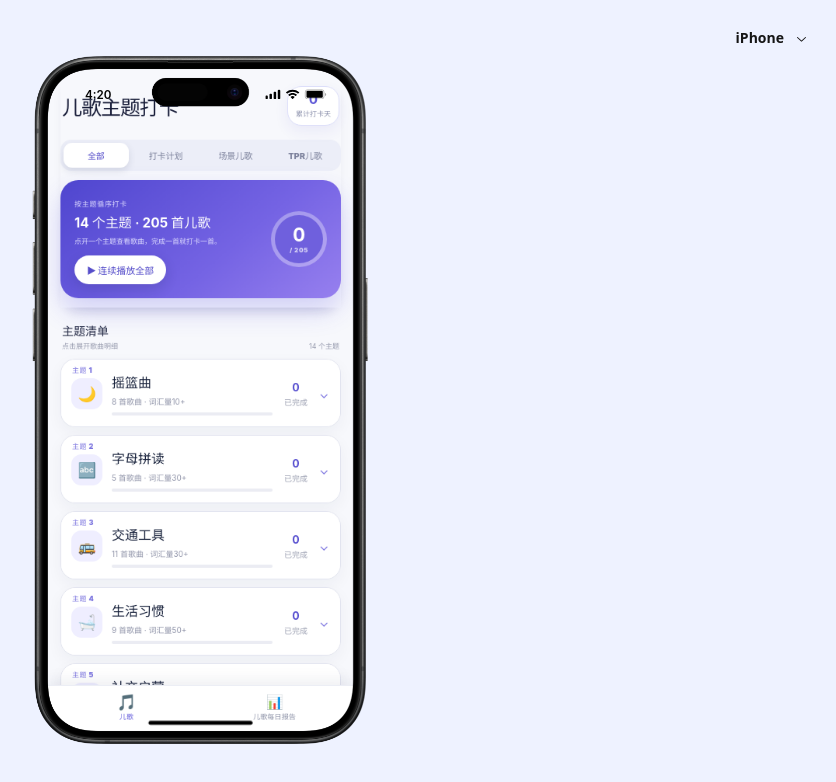
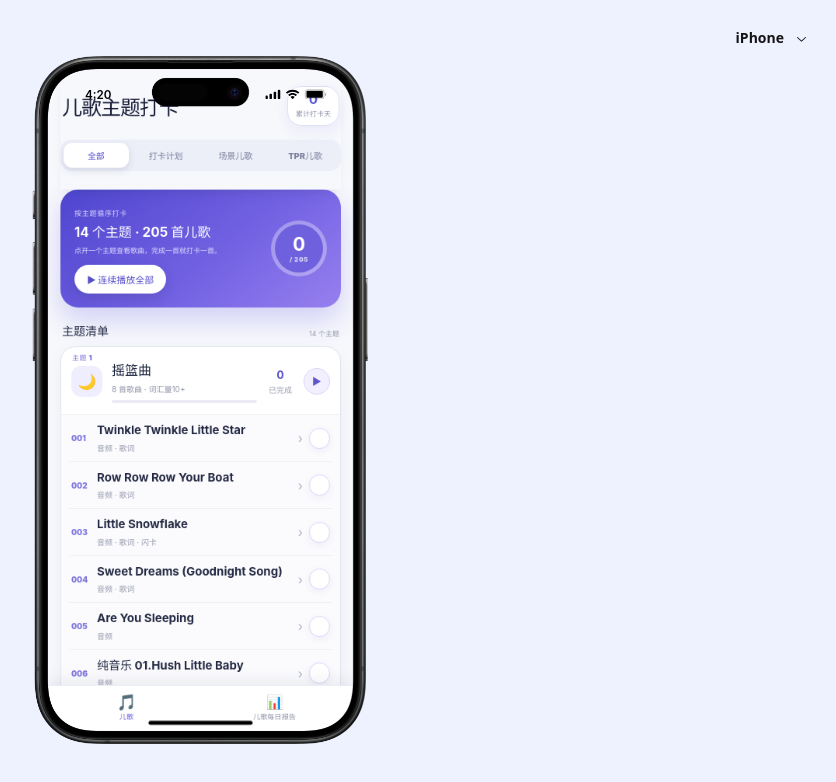
Before and after one commit to jingjie0209/sss-rhyme-checkin, a React (Vite) app: page / in a window 1280 px wide. Shown: the top 782 px of the page, without its empty margins (440-1276 px from the left). Built offline with nearby package versions, Linux system fonts and the light colour scheme.

Commit message:
feat: flat theme list, per-theme play-all, non-sticky hero, report polish

```diff
--- a/src/Prototype.tsx
+++ b/src/Prototype.tsx
@@ -318,6 +318,7 @@ function PlanLibraryView({ flow, subTabs }: { flow: FlowControls; subTabs?: Reac
       <div className="resource-sticky-top">
         <AppHeader />
         {subTabs}
+      </div>
         <section className="theme-hero">
           <div>
             <span>50 周打卡计划</span>
@@ -327,7 +328,6 @@ function PlanLibraryView({ flow, subTabs }: { flow: FlowControls; subTabs?: Reac
           <div className="hero-progress" style={{ "--progress": totalPercent } as CSSProperties}><b>{done}</b><span>/ {totalSongs}</span></div>
         </section>
         <PlayAllButton player={player} />
-      </div>
       <div className="section-heading"><div><b>周计划</b><span>点击周展开歌曲</span></div><small>{weeks.length} 周</small></div>
       <section className="theme-accordion-list">
         {weeks.map((week) => {
@@ -409,6 +409,7 @@ function SceneLibraryView({ flow, subTabs }: { flow: FlowControls; subTabs?: Rea
       <div className="resource-sticky-top">
         <AppHeader />
         {subTabs}
+      </div>
         <section className="theme-hero">
           <div>
             <span>场景儿歌 · 一整天</span>
@@ -418,7 +419,6 @@ function SceneLibraryView({ flow, subTabs }: { flow: FlowControls; subTabs?: Rea
           </div>
           <div className="hero-progress" style={{ "--progress": totalPercent } as CSSProperties}><b>{done}</b><span>/ {total}</span></div>
         </section>
-      </div>
       <div className="section-heading"><div><b>场景清单</b></div><small>{groups.length} 个场景</small></div>
       <section className="theme-accordion-list">
         {groups.map((group, index) => {
@@ -495,6 +495,7 @@ function TprLibraryView({ flow, subTabs }: { flow: FlowControls; subTabs?: React
       <div className="resource-sticky-top">
         <AppHeader />
         {subTabs}
+      </div>
         <section className="theme-hero tpr-hero">
           <div>
             <strong>TPR {songs.length} 首儿歌</strong>
@@ -503,7 +504,6 @@ function TprLibraryView({ flow, subTabs }: { flow: FlowControls; subTabs?: React
           </div>
           <div className="hero-progress" style={{ "--progress": totalPercent } as CSSProperties}><b>{done}</b><span>/ {songs.length}</span></div>
         </section>
-      </div>
       <div className="section-heading"><div><b>TPR 歌单</b><span>点击歌曲进入详情</span></div><small>{songs.length} 首歌曲</small></div>
       <section className="tpr-song-list">
         {songs.map((song, index) => {
@@ -528,11 +528,30 @@ function TprLibraryView({ flow, subTabs }: { flow: FlowControls; subTabs?: React
 
 function ThemeLibraryView({ flow, subTabs }: { flow: FlowControls; subTabs?: ReactNode }) {
   const { checked } = useCheckins();
-  const [expandedTheme, setExpandedTheme] = useState<string | null>(null);
-
   const themes = RESOURCE_DATA.themes;
   const flatTracks: PlayAllTrack[] = themes.flatMap(t => t.songs.map(s => ({ id: s.id, title: s.title })));
   const player = usePlayAll(flatTracks, LOCAL_AUDIO);
+  const [playingTheme, setPlayingTheme] = useState<string | null>(null);
+
+  useEffect(() => {
+    return audioManagerSubscribe((info) => {
+      if (!info.playing && info.index < 0) setPlayingTheme(null);
+    });
+  }, []);
+
+  const toggleThemePlay = (theme: ThemeGroup) => {
+    if (playingTheme === theme.id) {
+      audioManagerStop();
+      setPlayingTheme(null);
+      return;
+    }
+    const tracks = theme.songs
+      .filter((song) => LOCAL_AUDIO[song.id])
+      .map((song) => ({ songId: song.id, src: LOCAL_AUDIO[song.id], title: songDisplayName(song.title), source: `主题 ${theme.number} · ${theme.name}` }));
+    if (!tracks.length) return;
+    audioManagerSetPlaylist(tracks, 0, true);
+    setPlayingTheme(theme.id);
+  };
 
   const openSong = (song: ResourceSong, theme: ThemeGroup) => {
     const songWithTheme: SongWithTheme = { ...song, themeId: theme.id, themeName: theme.name, themeLabel: theme.label };
@@ -545,6 +564,7 @@ function ThemeLibraryView({ flow, subTabs }: { flow: FlowControls; subTabs?: Rea
       <div className="resource-sticky-top">
         <AppHeader />
         {subTabs}
+      </div>
       <section className="theme-hero">
         <div>
           <span>按主题循序打卡</span>
@@ -554,16 +574,14 @@ function ThemeLibraryView({ flow, subTabs }: { flow: FlowControls; subTabs?: Rea
         </div>
         <div className="hero-progress" style={{ "--progress": totalPercent } as CSSProperties}><b>{checked.size}</b><span>/ {RESOURCE_DATA.stats.songs}</span></div>
       </section>
-      </div>
-      <div className="section-heading"><div><b>主题清单</b><span>点击展开歌曲明细</span></div><small>{themes.length} 个主题</small></div>
-      <section className="theme-accordion-list">
+      <div className="section-heading"><div><b>主题清单</b></div><small>{themes.length} 个主题</small></div>
+      <section className="theme-flat-list">
         {themes.map((theme, index) => {
-          const isOpen = expandedTheme === theme.id;
           const completed = theme.songs.filter((song) => checked.has(song.id)).length;
-          const percent = theme.songCount ? Math.round((RESOURCE_DATA.themes.find((item) => item.id === theme.id)?.songs.filter((song) => checked.has(song.id)).length || 0) / theme.songCount * 100) : 0;
+          const percent = theme.songCount ? Math.round(completed / theme.songCount * 100) : 0;
           return (
-            <article className={`theme-accordion ${isOpen ? "open" : ""}`} key={theme.id}>
-              <button className="theme-accordion-head" onClick={() => setExpandedTheme(isOpen ? null : theme.id)} type="button" aria-expanded={isOpen}>
+            <article className="theme-flat-group" key={theme.id}>
+              <div className="theme-flat-head">
                 <span className="theme-order">主题 {theme.number}</span>
                 <span className="theme-symbol">{themeEmoji[index]}</span>
                 <span className="theme-title-block">
@@ -572,14 +590,19 @@ function ThemeLibraryView({ flow, subTabs }: { flow: FlowControls; subTabs?: Rea
                   <i><em style={{ width: `${percent}%` }} /></i>
                 </span>
                 <span className="theme-complete"><b>{completed}</b><small>已完成</small></span>
-                <span className="theme-chevron">⌄</span>
+                <button
+                  className={`theme-play-all ${playingTheme === theme.id ? "on" : ""}`}
+                  onClick={() => toggleThemePlay(theme)}
+                  type="button"
+                  aria-label={`${playingTheme === theme.id ? "停止播放" : "播放"}主题${theme.number}${theme.name}全部歌曲`}
+                >
+                  {playingTheme === theme.id ? "⏹" : "▶"}
                 </button>
-              {isOpen ? (
+              </div>
               <div className="theme-song-list">
                 {theme.songs.map((song) => <ThemeSongRow key={song.id} song={song} theme={theme} onOpen={() => openSong(song, theme)} />)}
                 {theme.songs.length === 0 ? <p className="empty-result">该主题下没有匹配歌曲</p> : null}
               </div>
-              ) : null}
             </article>
           );
         })}
@@ -587,7 +610,6 @@ function ThemeLibraryView({ flow, subTabs }: { flow: FlowControls; subTabs?: Rea
     </>
   );
 }
-
 
 function GlobalPlayerBar() {
   const [state, setState] = useState(() => {
@@ -664,52 +686,29 @@ function formatDuration(seconds: number) {
   return `${String(m).padStart(2, "0")}:${String(sec).padStart(2, "0")}`;
 }
 
-function shiftDateKey(dateKey: string, deltaDays: number) {
-  const [y, m, d] = dateKey.split("-").map(Number);
-  const date = new Date(y, (m || 1) - 1, d || 1);
-  date.setDate(date.getDate() + deltaDays);
-  return localDateKey(date.getTime());
-}
 
-function reportTitle(dateKey: string) {
-  const [, m, d] = dateKey.split("-");
-  return `${Number(m)}-${Number(d)}号收听详情`;
-}
 
 function DailyReportView({ flow }: { flow: FlowControls }) {
   void flow;
   const today = localDateKey(Date.now());
-  const [dateKey, setDateKey] = useState(today);
   const [entries, setEntries] = useState<PlayEntry[]>(() => entriesForDate(today));
 
   useEffect(() => {
-    const update = () => setEntries(entriesForDate(dateKey));
+    const update = () => setEntries(entriesForDate(today));
     update();
     return subscribePlayHistory(update);
-  }, [dateKey]);
+  }, [today]);
 
   const ordered = [...entries].sort((a, b) => b.startedAt - a.startedAt);
   const totalSeconds = entries.reduce((sum, item) => sum + item.duration, 0);
   const totalMinutes = Math.round(totalSeconds / 60);
   const playCount = entries.length;
-  const isToday = dateKey === today;
 
   return (
     <MobileScroll className="report-scroll">
       <main className="report-main">
         <header className="report-header">
-          <div className="report-date-nav">
-            <button type="button" onClick={() => setDateKey(shiftDateKey(dateKey, -1))} aria-label="前一天">‹</button>
-            <h1>{reportTitle(dateKey)}</h1>
-            <button
-              type="button"
-              onClick={() => setDateKey(shiftDateKey(dateKey, 1))}
-              disabled={isToday}
-              aria-label="后一天"
-            >
-              ›
-            </button>
-          </div>
+          <h1>每日报告</h1>
         </header>
 
         <section className="report-summary">
--- a/src/prototype.css
+++ b/src/prototype.css
@@ -392,16 +392,13 @@ button { -webkit-tap-highlight-color: transparent; }
 
 /* 儿歌每日报告 */
 .report-scroll { position: absolute; inset: 0; }
-.report-main { min-height: 100%; padding: 18px 16px 110px; background: #fff; }
-.report-header { margin-bottom: 6px; }
-.report-date-nav { display: flex; align-items: center; justify-content: space-between; gap: 8px; }
-.report-date-nav h1 { flex: 1; margin: 0; color: #23264a; font-size: 17px; font-weight: 800; text-align: center; }
-.report-date-nav button { display: grid; width: 32px; height: 32px; place-items: center; border: 0; border-radius: 50%; background: #f2f3f9; color: #5f56cd; font-size: 16px; font-weight: 800; }
-.report-date-nav button:disabled { color: #c9ccd9; }
+.report-main { min-height: 100%; padding: max(34px, calc(env(safe-area-inset-top) + 18px)) 16px 110px; background: #fff; }
+.report-header { margin-bottom: 4px; padding: 4px 0 10px; text-align: center; }
+.report-header h1 { margin: 0; color: #23264a; font-size: 18px; font-weight: 800; }
 .report-summary { display: grid; grid-template-columns: repeat(2, 1fr); gap: 10px; padding: 18px 0 16px; border-bottom: 8px solid #f5f6fa; }
 .report-stat { display: grid; justify-items: center; gap: 6px; }
 .report-stat span { color: #8b90a6; font-size: 11px; }
-.report-stat b { color: #f5c518; font-size: 38px; font-weight: 800; line-height: 1; }
+.report-stat b { color: #655ddd; font-size: 38px; font-weight: 800; line-height: 1; }
 .report-list { margin: 0; padding: 0; list-style: none; }
 .report-row { display: flex; align-items: center; gap: 10px; padding: 12px 2px; border-bottom: 1px solid #f0f1f6; }
 .report-time { flex: 0 0 auto; width: 42px; color: #6b7089; font-size: 12px; }
@@ -416,3 +413,23 @@ button { -webkit-tap-highlight-color: transparent; }
 .report-empty { display: grid; gap: 6px; padding: 60px 20px; text-align: center; }
 .report-empty b { color: #4a4f6b; font-size: 14px; }
 .report-empty small { color: #969ab0; font-size: 11px; line-height: 1.6; }
+
+/* 主题平铺列表（不再折叠展开） */
+.theme-flat-list { display: grid; gap: 14px; }
+.theme-flat-group { overflow: hidden; border: 1px solid #e2e4ef; border-radius: 19px; background: #fff; box-shadow: 0 7px 20px rgba(31,38,81,.045); }
+.theme-flat-head { position: relative; display: grid; grid-template-columns: 42px minmax(0,1fr) auto auto; gap: 10px; align-items: center; padding: 16px 13px 14px; }
+.theme-flat-group .theme-song-list { padding: 0 10px 10px; }
+
+/* hero 不再吸顶：仅顶部标题栏与子分类 Tab 保持固定 */
+.theme-hero { margin-bottom: 2px; }
+
+
+/* 主题行末尾的「播放全部」按钮 */
+.theme-play-all { flex: 0 0 auto; display: grid; width: 34px; height: 34px; place-items: center; border: 1px solid #d8d5f7; border-radius: 50%; background: #f2f0ff; color: #5f56cd; font-size: 13px; line-height: 1; cursor: pointer; transition: background .18s, color .18s, border-color .18s, transform .12s; }
+.theme-play-all:hover { background: #e9e6ff; }
+.theme-play-all.on { background: #655ddd; border-color: #655ddd; color: #fff; box-shadow: 0 6px 14px rgba(85,74,190,.26); }
+.theme-play-all:active { transform: scale(.94); }
+
+
+/* 报告页统计数字与「儿歌」顶部 banner 同色 */
+.report-stat b { background: linear-gradient(140deg, #4f46cf, #7564e4 60%, #9780ef); -webkit-background-clip: text; background-clip: text; -webkit-text-fill-color: transparent; }
```
Lines whose indentation alone changed are shown as unchanged.
